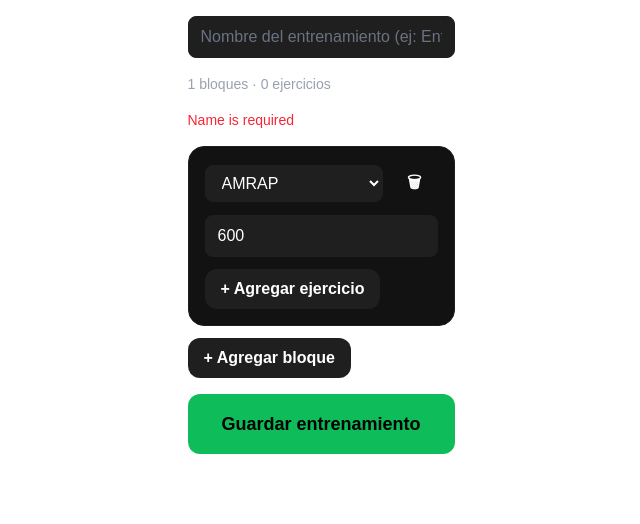
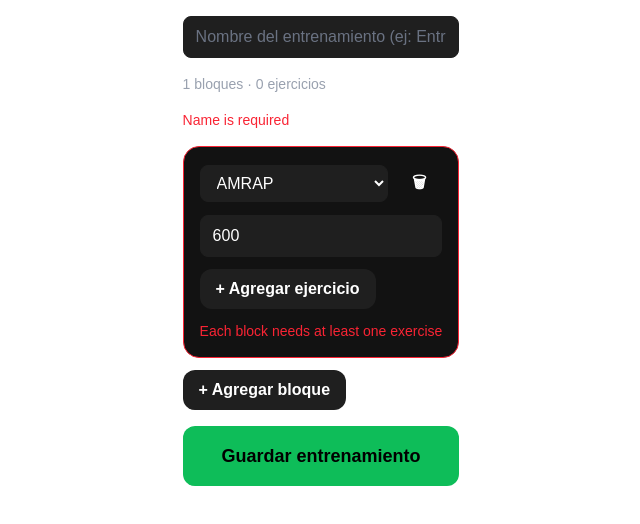
Before and after one commit to CamiloEscar/gymtimer-pro, a Next.js app: page /app/workouts/new in a window 1280 px wide. Both pictures are taken after a click on the button "Guardar entrenamiento". Shown: the top 524 px of the page, without its empty margins (319-959 px from the left). Built offline with nearby package versions, Linux system fonts and the light colour scheme.

Commit message:
feat: highlight blocks with validation errors and show inline messages

```diff
--- a/src/components/workout/BlockEditor.tsx
+++ b/src/components/workout/BlockEditor.tsx
@@ -23,14 +23,16 @@ interface BlockEditorProps {
   block: WorkoutBlock;
   onChange: (block: WorkoutBlock) => void;
   onRemove: () => void;
+  errors?: string[];
 }
 
-export function BlockEditor({ block, onChange, onRemove }: BlockEditorProps) {
+export function BlockEditor({ block, onChange, onRemove, errors = [] }: BlockEditorProps) {
   const showWorkRest = block.type === "interval" || block.type === "tabata" || block.type === "emom";
   const showDuration = !showWorkRest;
+  const hasErrors = errors.length > 0;
 
   return (
-    <Card className="space-y-3">
+    <Card className={`space-y-3 ${hasErrors ? "!border-danger-500" : ""}`}>
       <div className="flex items-center gap-2">
         <Select
           aria-label="Tipo de bloque"
@@ -114,6 +116,14 @@ export function BlockEditor({ block, onChange, onRemove }: BlockEditorProps) {
           + Agregar ejercicio
         </Button>
       </div>
+
+      {hasErrors && (
+        <ul className="text-danger-500 text-sm space-y-1">
+          {errors.map((error) => (
+            <li key={error}>{error}</li>
+          ))}
+        </ul>
+      )}
     </Card>
   );
 }
```
